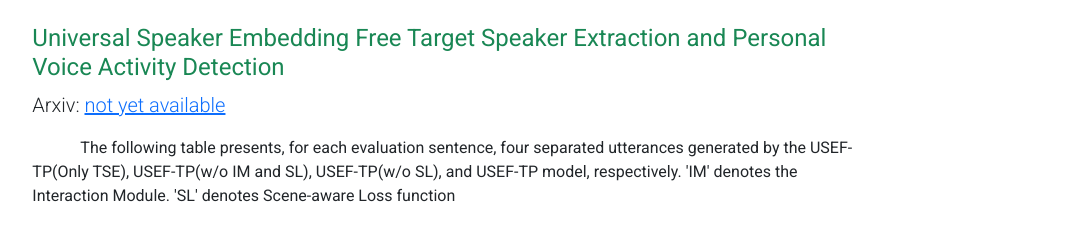
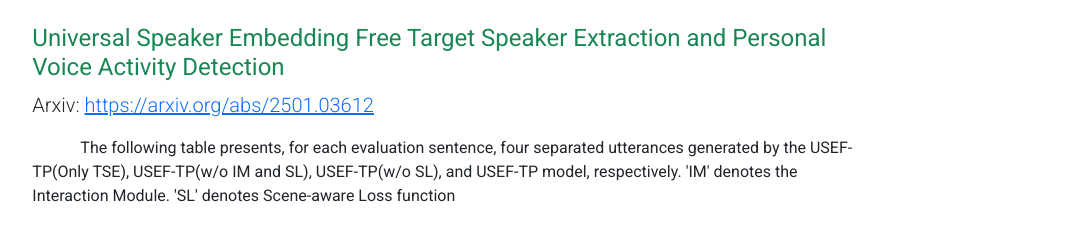
Before and after one commit to ZBang/USEF-TP-demo, a plain HTML site: page index.html in a window 1280 px wide. Shown: the top 226 px of the page, without its empty margins (193-1266 px from the left). Drawn offline with nearby package versions, Linux system fonts and the light colour scheme; some packages are replaced by stand-ins of ours.

Commit message:
Update index.html

```diff
--- a/index.html
+++ b/index.html
@@ -39,7 +39,7 @@
 
       <h4 ><span class='text-success'>Universal Speaker Embedding Free Target Speaker Extraction and Personal Voice Activity Detection</span></h4>
       <p class='lead'>
-        Arxiv: <a href=".">not yet available</a>  </br>
+        Arxiv: <a href=".">https://arxiv.org/abs/2501.03612</a>  </br>
       </p>
       <p class='lead'></p>
 
```
